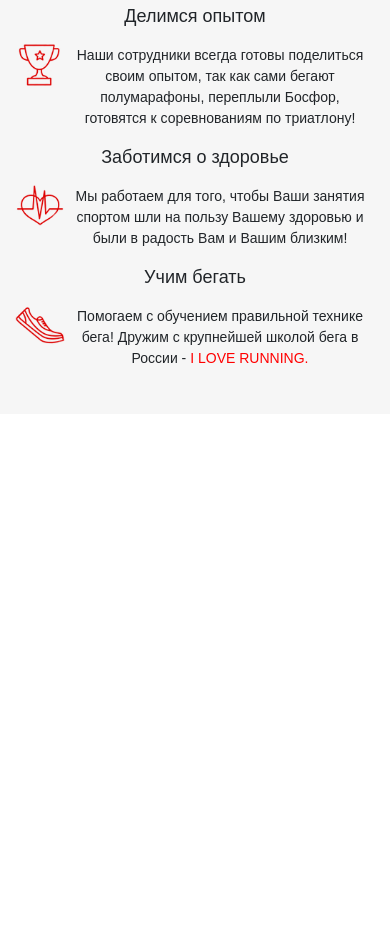
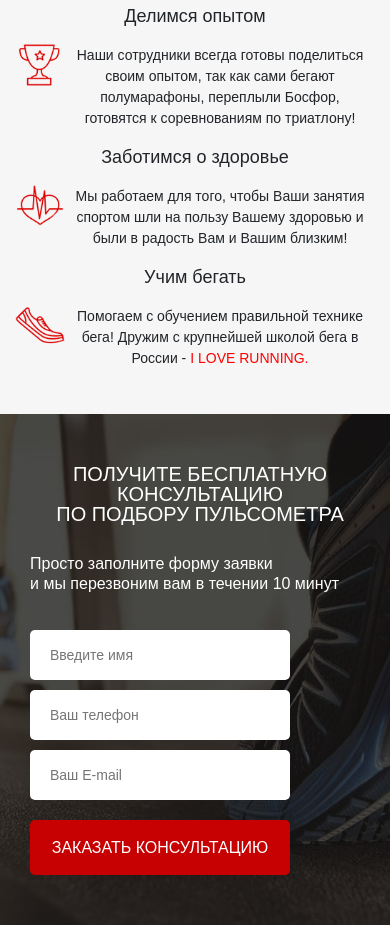
Before and after one commit to abelikov5/puls, a plain HTML site: page index.html in a window 390 px wide. Shown: the part 628-1553 px from the top of the page. Before the commit the page ends 1042 px from the top, so only its background shows below. Drawn offline with Linux system fonts and the light colour scheme.

Commit message:
3d screen with media setup

```diff
--- a/index.html
+++ b/index.html
@@ -83,5 +83,24 @@
 
 		</div>
 	</section>
+	<section class="get">
+		<div class="container">
+			<h2 class="get_title_h2">
+					Получите бесплатную консультацию <br>
+					по подбору пульсометра
+			</h2>
+			<h3 class="get_title_h3">
+					Просто заполните форму заявки <br>
+					и мы перезвоним вам в течении 10 минут
+			</h3>
+			<form action="#" class="form_box">
+				<input required placeholder="Введите имя" type="text">
+				<input required placeholder="Ваш телефон" type="number">
+				<input required placeholder="Ваш E-mail" type="email">
+
+				<button>заказать кОНСУЛЬТАЦИЮ</button>
+			</form>
+		</div>
+	</section>
 </body>
 </html>
--- /dev/null
+++ b/sass/_blocks/_get.sass
@@ -0,0 +1,38 @@
+@import "../_mixins"
+
+.get
+    padding: 100px 0 93px 0
+    min-height: 680px
+    width: 100%
+    background: url(../img/3_consult/bg2-min.jpg) center (center / cover) no-repeat
+    h2
+        text-align: left
+        color: #ffffff
+        font-size: 36px
+        line-height: 38px
+        font-weight: 400
+        text-transform: uppercase
+    h3
+        margin-top: 80px
+        color: #ffffff
+        font-size: 20px
+        line-height: 20px
+        font-weight: 400
+    .form_box
+        margin-top: 36px
+        display: flex
+        flex-direction: column
+        width: 300px
+        input
+            +feed_form
+            padding: 0 20px
+            color: #4b4b4b
+            font-size: 14px
+            font-weight: 400
+        button
+            margin-top: 10px
+            width: 100%
+            background-color: red
+            width: 100%
+            height: 55px
+            +red_btn
--- a/sass/_media.sass
+++ b/sass/_media.sass
@@ -62,6 +62,15 @@
                     .prev_icons_text
                         width: 100%
                         padding: 20px 40px
+    .get
+        padding: 50px 0
+        .container
+            .get_title_h2
+                font-size: 26px
+            .get_title_h3
+                margin-top: 40px
+                font-size: 18px
+
 
 @media (max-width: 440px)
     .promo
@@ -111,3 +120,16 @@
         .container .prev_icons .exp
             .prev_icons_text
                 padding: 15px 10px
+    .get
+        padding: 50px 0 50px 10px
+        min-height: 200px
+        .container
+            .get_title_h2
+                text-align: center
+                font-size: 20px
+                line-height: 20px
+            .get_title_h3
+                margin-top: 30px
+                font-size: 16px
+            .form_box
+                width: 260px
--- a/sass/_mixins.sass
+++ b/sass/_mixins.sass
@@ -6,7 +6,6 @@
     text-transform: uppercase
 
 =img_center
-
     margin-right: 70px
     img
         width: 45px
@@ -19,3 +18,9 @@
         font-weight: 400
         color: #ffffff
         text-align: center
+
+=feed_form
+    border: none
+    margin-bottom: 10px
+    border-radius: 5px
+    height: 50px
--- a/sass/style.sass
+++ b/sass/style.sass
@@ -10,7 +10,10 @@
 @import "_variables/variables"
 @import "mixins"
 @import "_blocks/_promo"
+@import "_blocks/get"
 @import "media"
+
+
 
 .container
 	.div_head
@@ -117,3 +120,6 @@ h2
 			font-weight: 400
 			a
 				color: #ff0000
+
+
+.get
```
Also changed, not shown: css/style.min.css, 1 other file.
